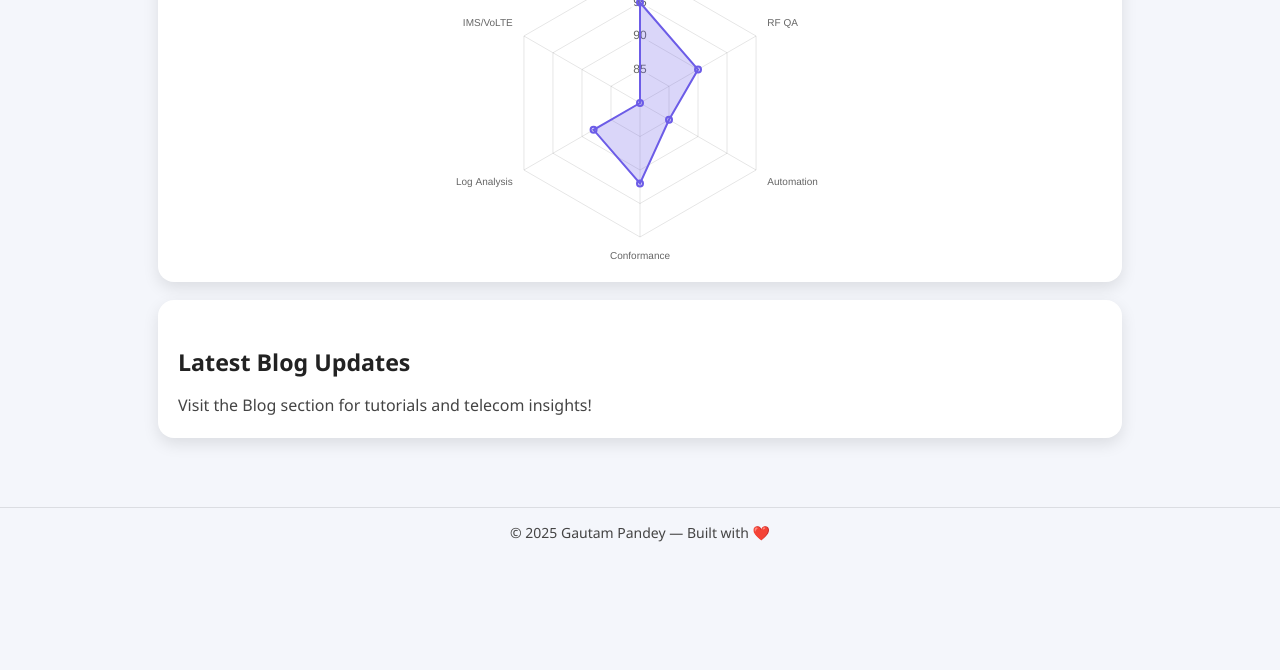
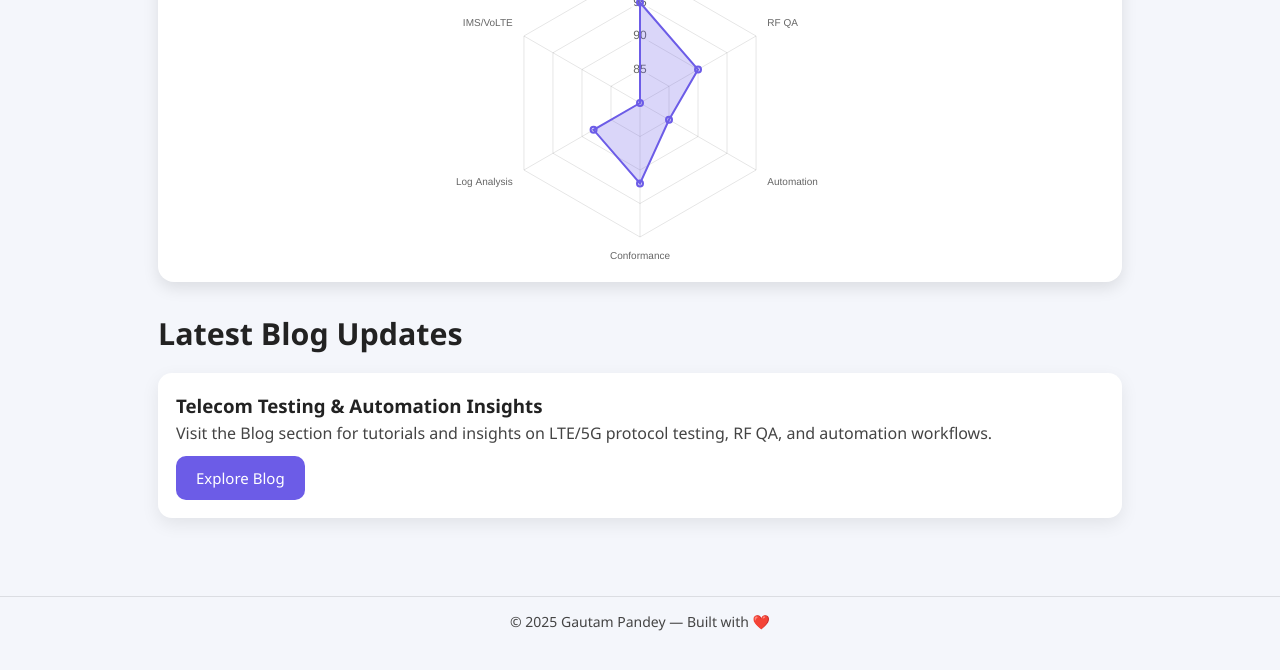
Before and after one commit to GautamPandey28/gautam-portfolio, a plain HTML site: page index.html in a window 1280 px wide. Shown: the part 924-1594 px from the top of the page. Drawn offline with nearby package versions, Linux system fonts and the light colour scheme.

Commit message:
Update index.html

```diff
--- a/index.html
+++ b/index.html
@@ -67,10 +67,17 @@ gtag('config', 'G-XXXXXXX');
     <canvas id="skillsChart"></canvas>
   </div>
 
-  <div class="card">
-    <h2>Latest Blog Updates</h2>
-    <p>Visit the Blog section for tutorials and telecom insights!</p>
+ <section class="blog-section fade-section">
+  <h2>Latest Blog Updates</h2>
+
+  <div class="blog-card">
+    <h3>Telecom Testing & Automation Insights</h3>
+    <p>Visit the Blog section for tutorials and insights on LTE/5G protocol testing, RF QA, and automation workflows.</p>
+    <a href="blog.html" class="btn">Explore Blog</a>
   </div>
+
+</section>
+
 
 </div>
 
```
